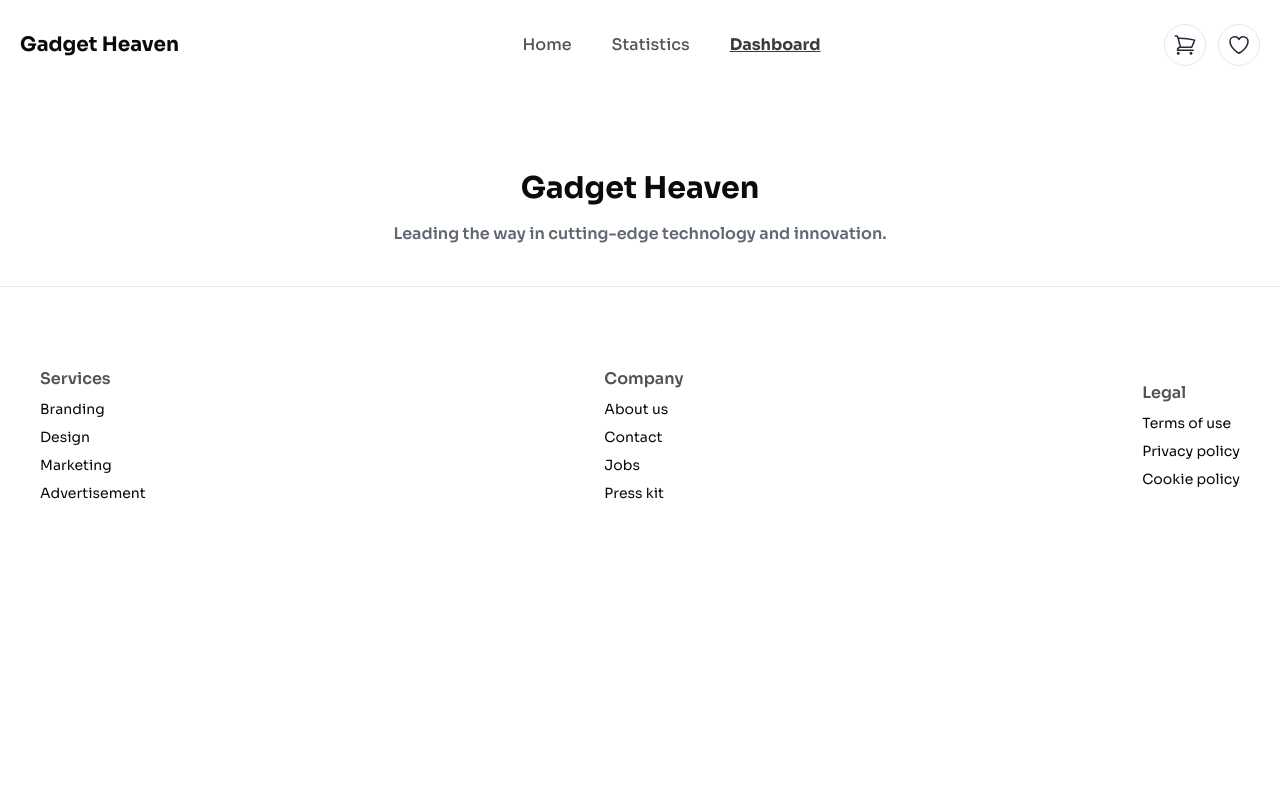
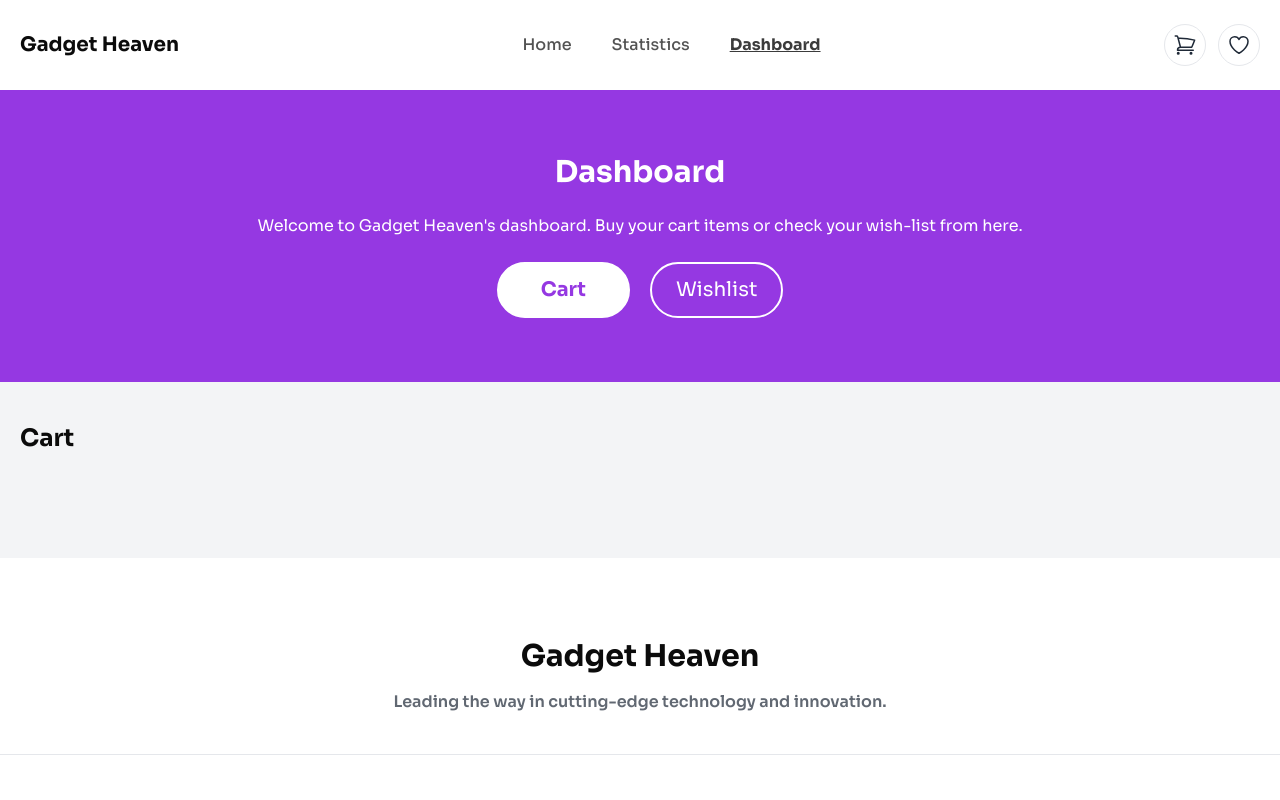
Before and after one commit to programming-hero-web-course-4/b10a8-gadget-heaven-itihash-oboshonno, a React (Vite) app: page /dashboard in a window 1280 px wide. Shown: the top 800 px of the page. Built offline with nearby package versions, Linux system fonts and the light colour scheme.

Commit message:
Added Dashboard content

```diff
--- /dev/null
+++ b/src/components/CartItem/CartItem.jsx
@@ -0,0 +1,42 @@
+const CartItem = ({ item }) => {
+  const { product_image, product_title, description, price } = item;
+
+  return (
+    <div className="flex items-center justify-between bg-white p-5 rounded-2xl shadow-lg">
+      <div className="flex items-center gap-6">
+        <div>
+          <img
+            className="object-cover h-32 w-52 rounded-xl border"
+            src={product_image}
+            alt=""
+          />
+        </div>
+        <div className="grid gap-4 text-primBlack">
+          <p className="font-semibold text-2xl">{product_title}</p>
+          <p className="opacity-60">{description}</p>
+          <p className="text-lg font-semibold opacity-80">${price}</p>
+        </div>
+      </div>
+      <div>
+        <button>
+          <svg
+            xmlns="http://www.w3.org/2000/svg"
+            fill="none"
+            viewBox="0 0 24 24"
+            strokeWidth={1.5}
+            stroke="red"
+            className="size-6 md:size-8"
+          >
+            <path
+              strokeLinecap="round"
+              strokeLinejoin="round"
+              d="m9.75 9.75 4.5 4.5m0-4.5-4.5 4.5M21 12a9 9 0 1 1-18 0 9 9 0 0 1 18 0Z"
+            />
+          </svg>
+        </button>
+      </div>
+    </div>
+  );
+};
+
+export default CartItem;
--- /dev/null
+++ b/src/components/CartItems/CartItems.jsx
@@ -0,0 +1,14 @@
+import CartItem from "../CartItem/CartItem";
+
+const CartItems = ({ cartItems }) => {
+    const cartData = cartItems
+  return (
+    <>
+      {
+        cartData.map(item => <CartItem key={item.product_id} item={item}></CartItem>)
+      }
+    </>
+  );
+};
+
+export default CartItems;
--- a/src/components/Dashboard/Dashboard.jsx
+++ b/src/components/Dashboard/Dashboard.jsx
@@ -1,9 +1,74 @@
+import { useLoaderData } from "react-router-dom";
+import CartItems from "../CartItems/CartItems";
+import WishItems from "../WishItems/WishItems";
+import { useEffect, useState } from "react";
+import { theCartIdHolder, theWishListIdHolder } from "../Utility/addToLocal";
+
 const Dashboard = () => {
-    return (
+  const allGadgets = useLoaderData();
+
+  const [cartItems, setCartItems] = useState([]);
+  const [wishItems, setWishItems] = useState([]);
+  const [shorto, setShorto] = useState(true);
+
+  const tabToggle = (para) => {
+    setShorto(para);
+  };
+
+  useEffect(() => {
+    const cartList = theCartIdHolder();
+    const cartListForShow = allGadgets.filter((item) =>
+      cartList.includes(item.product_id)
+    );
+    setCartItems(cartListForShow);
+
+    const wishList = theWishListIdHolder();
+    const wishListForShow = allGadgets.filter((item) =>
+      wishList.includes(item.product_id)
+    );
+    setWishItems(wishListForShow);
+  }, []);
+
+  return (
+    <div>
+      <div className="bg-primPink py-16 text-white text-center grid gap-6 px-5">
+        <h3 className="text-3xl font-bold">Dashboard</h3>
+        <p>
+          Welcome to Gadget Heaven's dashboard. Buy your cart items or check
+          your wish-list from here.
+        </p>
+        <div className="grid grid-cols-2 gap-5 items-center justify-center max-w-96 mx-auto">
+          <button
+            onClick={() => tabToggle(true)}
+            className={
+              shorto
+                ? "bg-white border-2 border-white text-primPink text-xl font-bold px-6 py-3 rounded-full"
+                : "bg-primPink border-2 border-white text-white text-xl px-6 py-3 rounded-full"
+            }
+          >
+            Cart
+          </button>
+          <button
+            onClick={() => tabToggle(false)}
+            className={
+              shorto
+                ? "bg-primPink border-2 border-white text-white text-xl px-6 py-3 rounded-full"
+                : "bg-white border-2 border-white text-primPink text-xl font-bold px-6 py-3 rounded-full"
+            }
+          >
+            Wishlist
+          </button>
+        </div>
+      </div>
+      <div className="max-w-7xl mx-auto px-5 py-10">
         <div>
-
+            <div>{shorto ? <p className="text-2xl font-bold text-primBlack">Cart</p> : <p className="text-2xl font-bold text-primBlack">Wishlist</p>}</div>
+            <div></div>
         </div>
-    );
+        <div className="py-8 grid gap-5">{shorto ? <CartItems cartItems={cartItems}></CartItems> : <WishItems wishItems={wishItems}></WishItems>}</div>
+      </div>
+    </div>
+  );
 };
 
 export default Dashboard;
--- /dev/null
+++ b/src/components/WishItem/WishItem.jsx
@@ -0,0 +1,45 @@
+const WishItem = ({ item }) => {
+  const { product_image, product_title, description, price } = item;
+
+  return (
+    <div className="flex items-center justify-between bg-white p-5 rounded-2xl shadow-lg">
+      <div className="flex items-center gap-6">
+        <div>
+          <img
+            className="object-cover h-44 w-52 rounded-xl border"
+            src={product_image}
+            alt=""
+          />
+        </div>
+        <div className="grid gap-3 text-primBlack">
+          <p className="font-semibold text-2xl">{product_title}</p>
+          <p className="opacity-60">{description}</p>
+          <p className="text-lg font-semibold opacity-80">${price}</p>
+          <div className="flex">
+          <button className="font-semibold px-6 py-2 rounded-full border-2 border-primPink text-primPink hover:border-2 hover:border-primPink hover:bg-primPink hover:text-white transition-colors">Add to Cart</button>
+          </div>
+        </div>
+      </div>
+      <div>
+        <button>
+          <svg
+            xmlns="http://www.w3.org/2000/svg"
+            fill="none"
+            viewBox="0 0 24 24"
+            strokeWidth={1.5}
+            stroke="red"
+            className="size-6 md:size-8"
+          >
+            <path
+              strokeLinecap="round"
+              strokeLinejoin="round"
+              d="m9.75 9.75 4.5 4.5m0-4.5-4.5 4.5M21 12a9 9 0 1 1-18 0 9 9 0 0 1 18 0Z"
+            />
+          </svg>
+        </button>
+      </div>
+    </div>
+  );
+};
+
+export default WishItem;
--- /dev/null
+++ b/src/components/WishItems/WishItems.jsx
@@ -0,0 +1,14 @@
+import WishItem from "../WishItem/WishItem";
+
+const WishItems = ({ wishItems }) => {
+    const wishData = wishItems
+  return (
+    <>
+      {
+        wishData.map(item => <WishItem key={item.product_id} item={item}></WishItem>)
+      }
+    </>
+  );
+};
+
+export default WishItems;
--- a/src/main.jsx
+++ b/src/main.jsx
@@ -26,7 +26,8 @@ const router = createBrowserRouter([
       },
       {
         path: "/dashboard",
-        element: <Dashboard></Dashboard>
+        element: <Dashboard></Dashboard>,
+        loader: () => fetch('/gadgetsData.json')
       },
       {
         path: "/product/:product_id",
```
